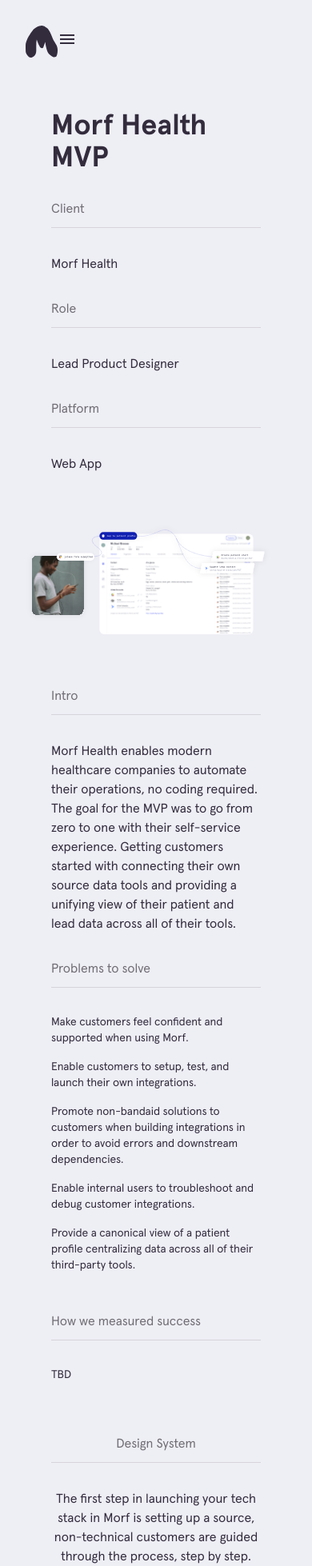
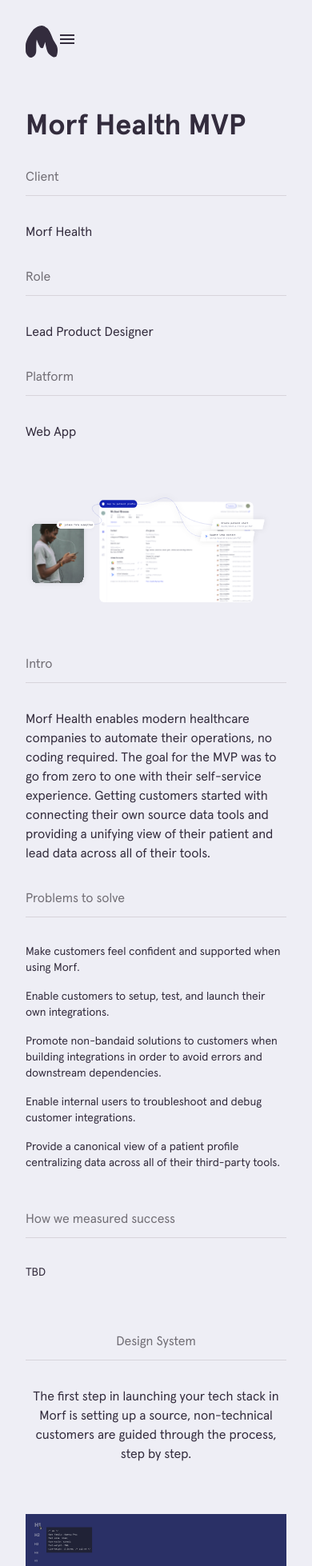
Before and after one commit to gabewolford/alex-barron-portfolio, a Nuxt app: page /morf-health in a window 390 px wide. Shown: the top 1958 px of the page at 80% size. Built offline with nearby package versions, Linux system fonts and the light colour scheme.

Commit message:
tweaking margins

```diff
--- a/components/IntroSection.vue
+++ b/components/IntroSection.vue
@@ -12,7 +12,7 @@ defineProps({
 </script>
 
 <template>
-  <section class="flex flex-col gap-8 py-8 lg:py-16 mx-8 lg:mx-32">
+  <section class="flex flex-col gap-8 py-8 lg:py-16 lg:mx-32">
     <div class="col-span-full lg:col-start-3 lg:col-span-8">
       <div class="flex flex-col lg:flex-row gap-8 lg:gap-16 lg:my-16">
         <div class="lg:w-2/3 flex flex-col gap-3">
--- a/components/ProjectHeading.vue
+++ b/components/ProjectHeading.vue
@@ -20,7 +20,7 @@ defineProps({
 </script>
 
 <template>
-  <section class="flex flex-col mx-8 lg:mx-32">
+  <section class="flex flex-col lg:mx-32">
     <h1 class="text-4xl lg:text-[56px] my-8 lg:my-16 font-apercu-bold">
       {{ heading }}
     </h1>
--- a/components/TextSection.vue
+++ b/components/TextSection.vue
@@ -12,7 +12,7 @@ defineProps({
 </script>
 
 <template>
-  <section class="flex flex-col gap-8 py-8 lg:py-16 mx-8 lg:mx-32">
+  <section class="flex flex-col gap-8 py-8 lg:py-16 lg:mx-32">
     <div class="col-span-full lg:col-start-3 lg:col-span-8">
       <div class="flex flex-col gap-3">
         <h4 class="text-[#716E75] text-center">{{ heading }}</h4>
```
